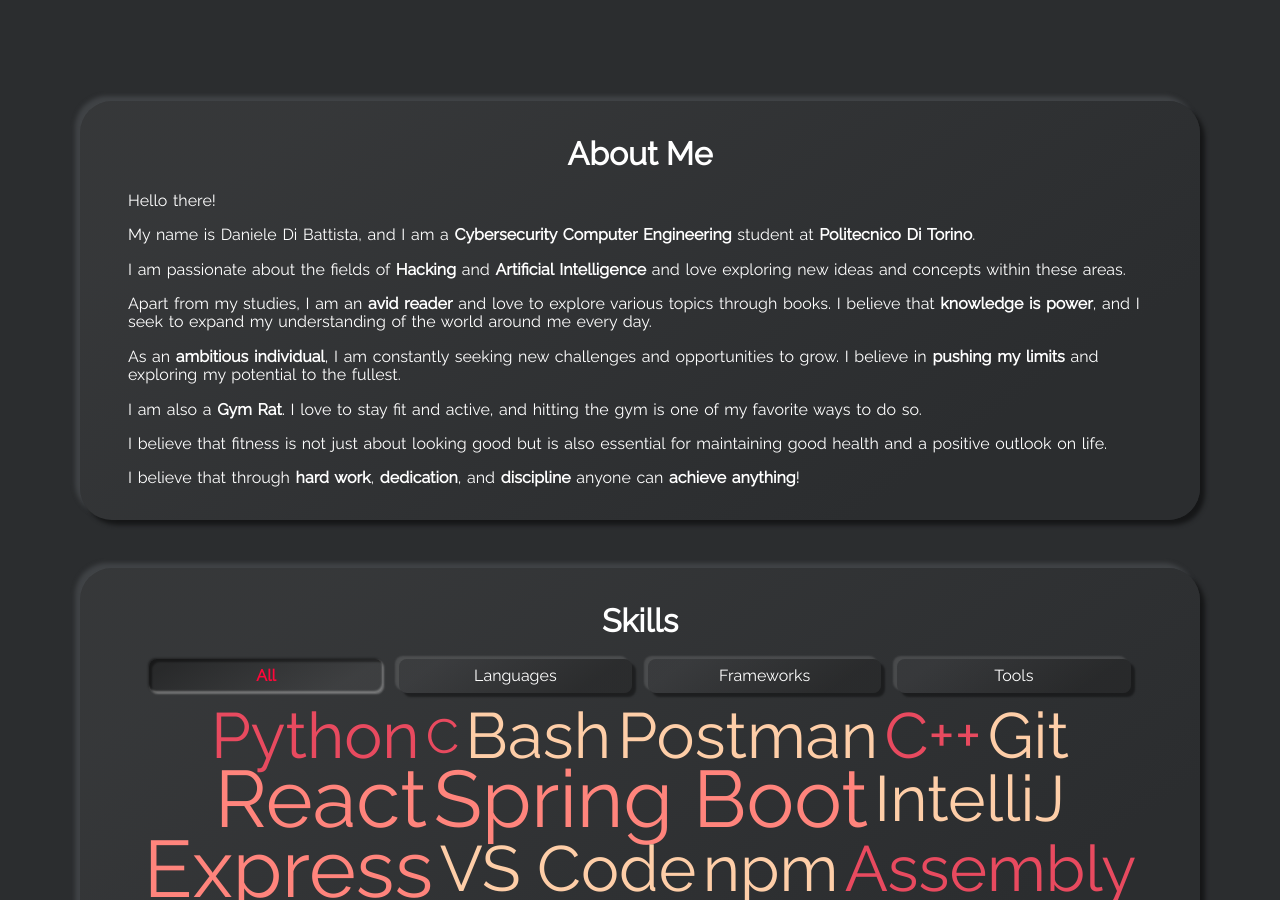
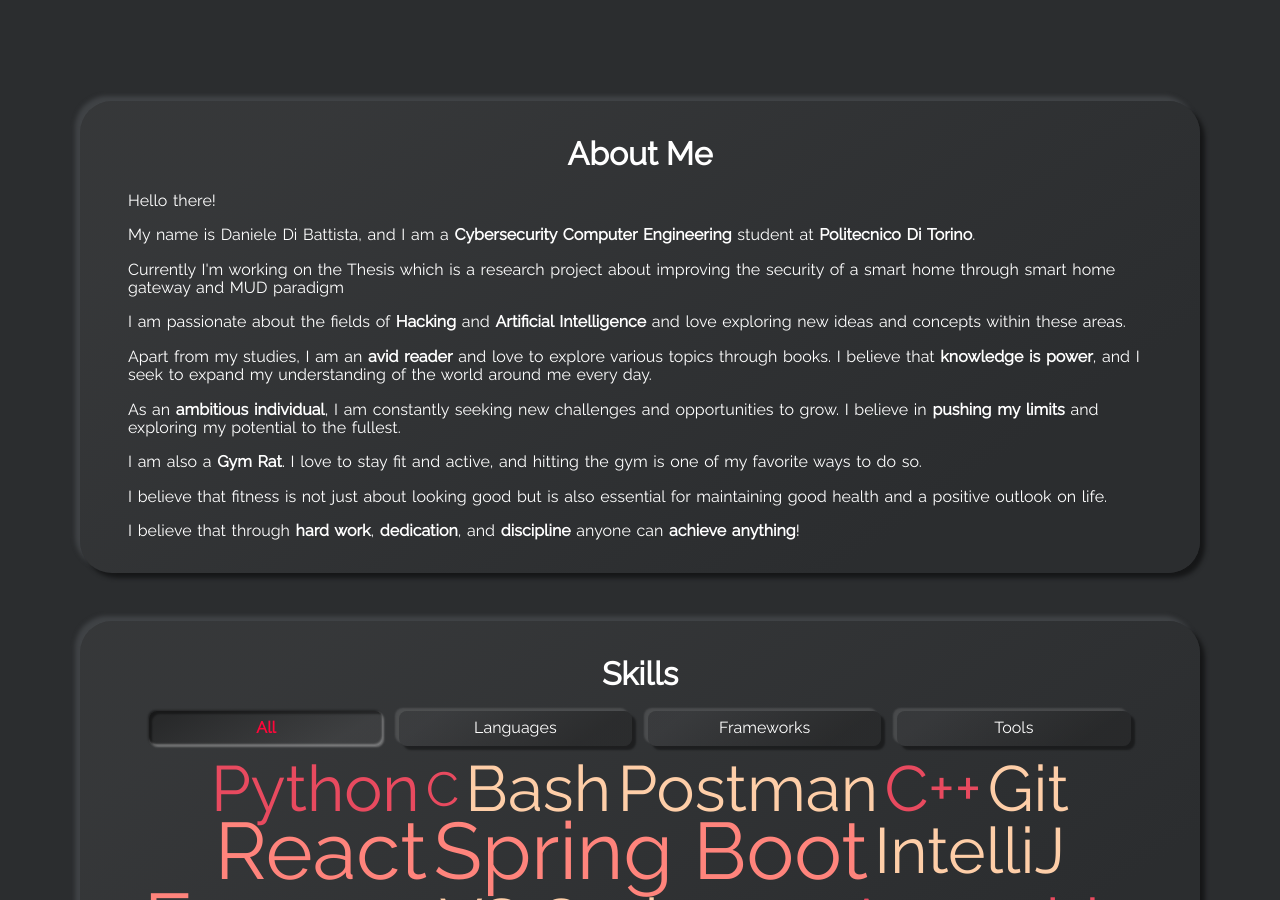
Before and after one commit to danieledibattista/danieledibattista, a Jekyll site: the page built from index.html, in a window 1280 px wide and 900 px high, scrolled down 959 px. Built offline with Jekyll 4.4.1, drawn with Linux system fonts in a browser that asks for light colours.

Commit message:
Update about content

```diff
--- a/_config.yml
+++ b/_config.yml
@@ -38,12 +38,15 @@ about_me_title: About Me
 # about_me_description: This will be displayed under the title.
 about_me_description: <p>Hello there!</p>
     <p>My name is Daniele Di Battista, and I am a <strong>Cybersecurity Computer Engineering</strong> student at <strong>Politecnico Di Torino</strong>.</p>
+    <p>Currently I'm working on the Thesis which is a research project about improving the security of a smart home through smart home gateway and MUD paradigm</p>
     <p>I am passionate about the fields of <strong>Hacking</strong> and <strong>Artificial Intelligence</strong> and love exploring new ideas and concepts within these areas.</p>
     <p>Apart from my studies, I am an <strong>avid reader</strong> and love to explore various topics through books. I believe that <strong>knowledge is power</strong>, and I seek to expand my understanding of the world around me every day.</p>
     <p>As an <strong>ambitious individual</strong>, I am constantly seeking new challenges and opportunities to grow. I believe in <strong>pushing my limits</strong> and exploring my potential to the fullest.</p>
     <p>I am also a <strong>Gym Rat</strong>. I love to stay fit and active, and hitting the gym is one of my favorite ways to do so.</p>
     <p>I believe that fitness is not just about looking good but is also essential for maintaining good health and a positive outlook on life.</p>
     <p>I believe that through <strong>hard work</strong>, <strong>dedication</strong>, and <strong>discipline</strong> anyone can <strong>achieve anything</strong>!</p>
+
+
 # SKILLS SECTION
 # show_skills_card:
 # > setting this to true, will display the Skills section
```
